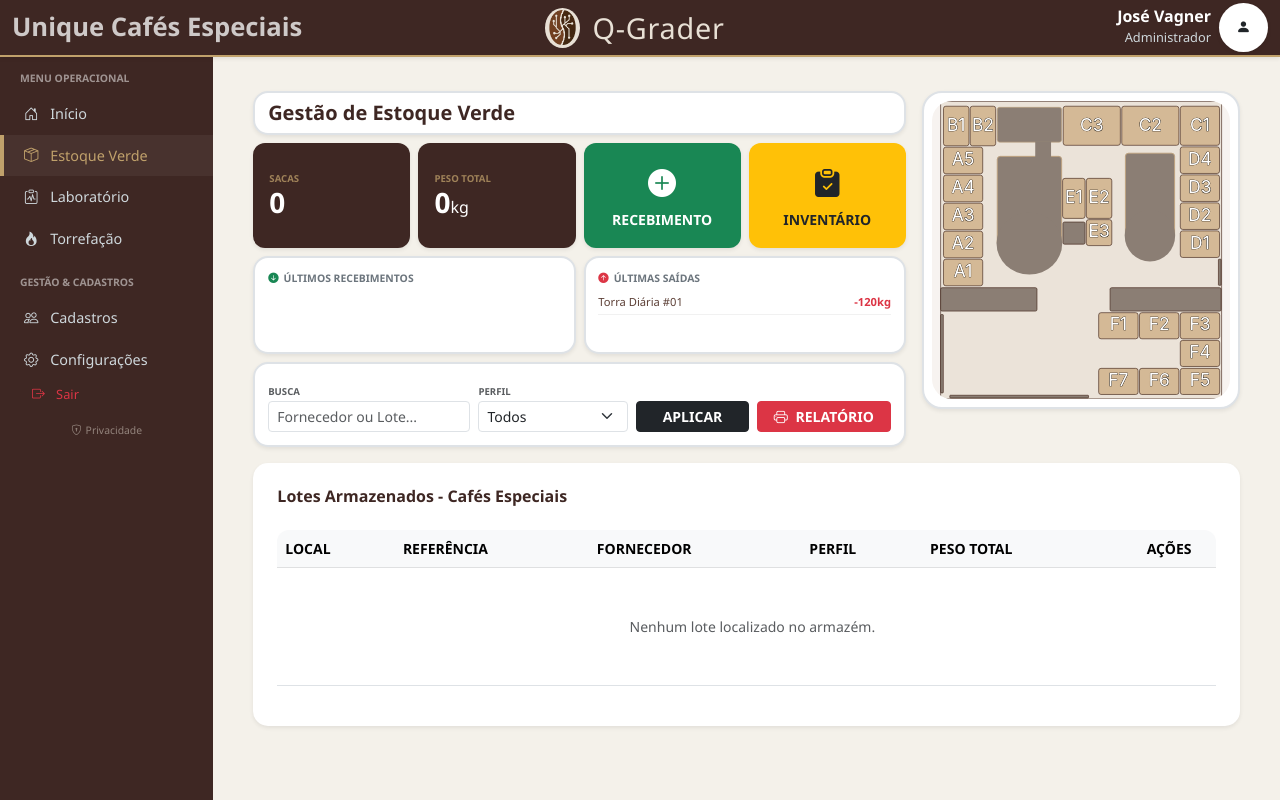
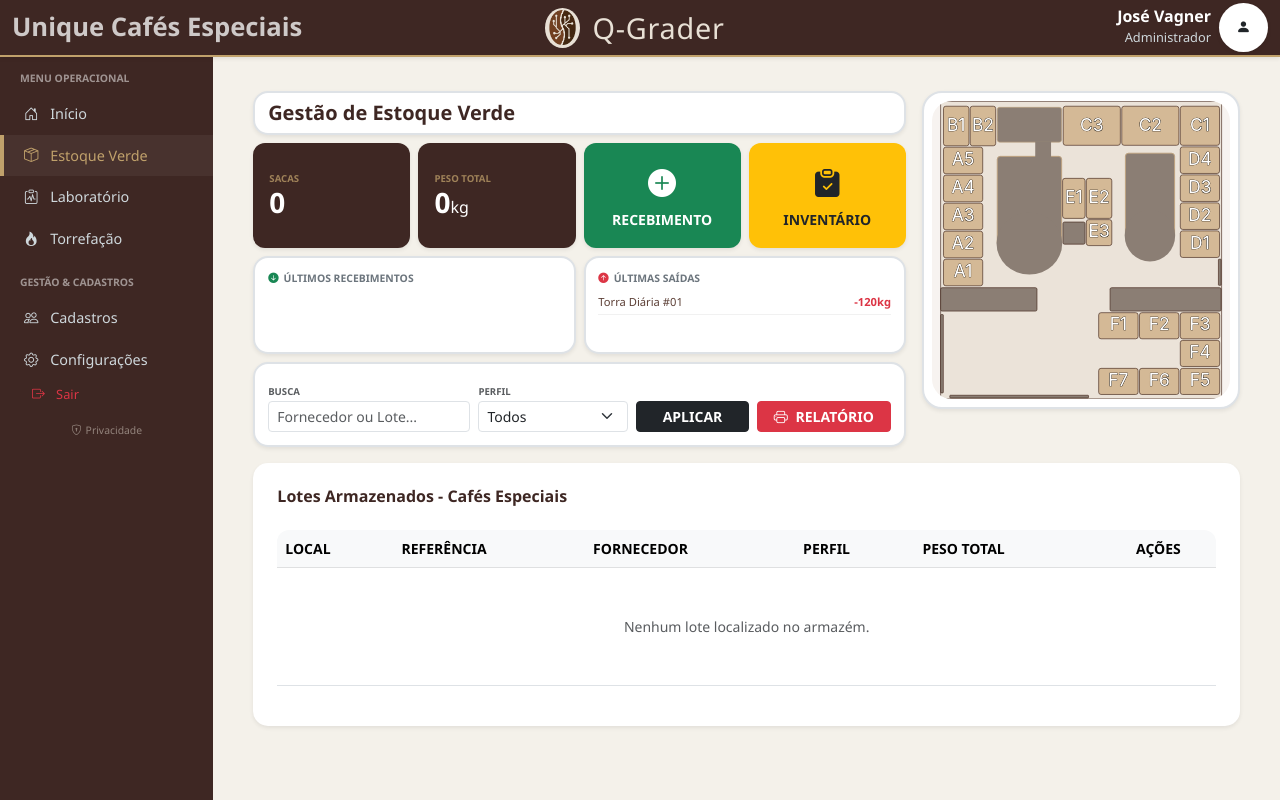
Before and after one commit to JoseVagnerPJ/CoffeeSystem, a Laravel app: page /green-coffee in a window 1280 px wide. Run offline with Laravel 8, Linux system fonts and the light colour scheme; the visitor is signed in with stand-in values (Sample User, id 1); data comes from the database, SQL or seed files in the repository; data that the repository does not hold is empty; some libraries are stand-ins or nearby versions.

Commit message:
ajuste no app.blade para ajustar os relatórios

```diff
--- a/resources/views/green-coffee/index.blade.php
+++ b/resources/views/green-coffee/index.blade.php
@@ -49,7 +49,7 @@
     .pallet-highlight { stroke: #ffc107 !important; stroke-width: 15 !important; filter: drop-shadow(0 0 15px gold); }
 
     /* REGRAS DE IMPRESSÃO - CORRIGIDAS PARA SUPORTAR DOIS TIPOS DE RELATÓRIOS */
-    @media print {
+@media print {
         .no-print, .btn-close, .modal-header .btn { display: none !important; }
         body * { visibility: hidden; }
 
@@ -74,6 +74,7 @@
         .card { border: none !important; box-shadow: none !important; }
         .modal-content { border: none !important; box-shadow: none !important; }
         .modal-backdrop { display: none !important; }
+
     }
 </style>
 
--- a/resources/views/layouts/app.blade.php
+++ b/resources/views/layouts/app.blade.php
@@ -25,7 +25,12 @@
             --coffee-white: #ffffff;
             --coffee-gold-light: #e8e0d5;
         }
-        body { background-color: var(--coffee-cream); color: var(--coffee-text); font-family: 'Segoe UI', sans-serif; }
+        body {
+            background-color: var(--coffee-cream);
+            color: var(--coffee-text);
+            font-family: 'Segoe UI', sans-serif;
+            overflow-x: hidden; /* REMOVE BARRA DE ROLAGEM HORIZONTAL DO NAVEGADOR */
+        }
 
         /* --- NAVBAR TOP --- */
         .navbar-top { background-color: var(--coffee-brown); border-bottom: 2px solid var(--coffee-gold); min-height: 55px; }
@@ -68,14 +73,14 @@
             text-decoration: none;
         }
 
-        /* --- RESPONSIVIDADE GLOBAL PARA TABELAS --- */
+        /* --- RESPONSIVIDADE GLOBAL PARA TABELAS (AJUSTADO) --- */
         .table-responsive {
-            overflow-x: auto !important;
-            -webkit-overflow-scrolling: touch;
+            overflow-x: hidden !important; /* REMOVE BARRA DE ROLAGEM HORIZONTAL DA TABELA */
             border-radius: 12px;
         }
         .table-responsive table {
-            min-width: 950px !important;
+            width: 100% !important; /* FORÇA A OCUPAR APENAS O ESPAÇO DISPONÍVEL */
+            min-width: auto !important; /* REMOVE O MÍNIMO DE 950PX QUE CAUSAVA O BUG */
         }
 
         /* --- BOTÃO DE PRIVACIDADE (PEQUENO) --- */
@@ -106,6 +111,12 @@
         .select2-container--default .select2-selection--single {
             height: 40px !important; border: 1px solid #dee2e6 !important;
             border-radius: 8px !important; display: flex !important; align-items: center !important;
+        }
+
+        /* AJUSTE PARA IMPRESSÃO SEM BARRAS */
+        @media print {
+            .table-responsive { overflow: visible !important; }
+            body { overflow: visible !important; }
         }
     </style>
 </head>
--- a/resources/views/registries/sensory-profiles/partials/create.blade.php
+++ b/resources/views/registries/sensory-profiles/partials/create.blade.php
@@ -77,7 +77,7 @@
                         {{-- Cabeçalho do Perfil --}}
                         <div class="col-md-5">
                             <label class="form-label fw-bold small text-muted">Nome do Perfil</label>
-                            <input type="text" name="name" class="form-control" required placeholder="Ex: Frutado Especial Verão" style="height: 45px; border-radius: 8px;">
+                            <input type="text" name="name" class="form-control" required placeholder="Ex: Frutado..." style="height: 45px; border-radius: 8px;">
                         </div>
 
                         {{-- SELETOR DE COR --}}
```
